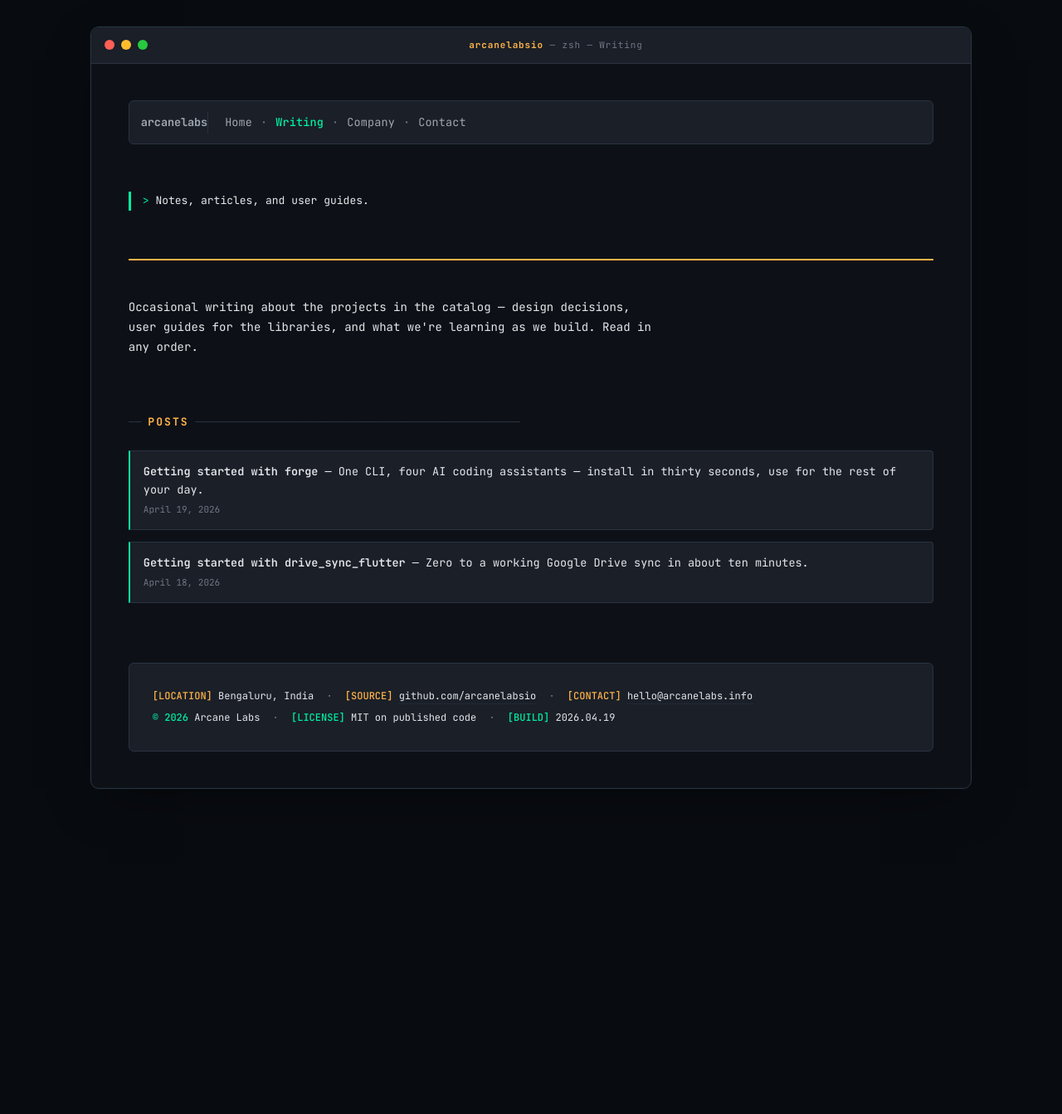
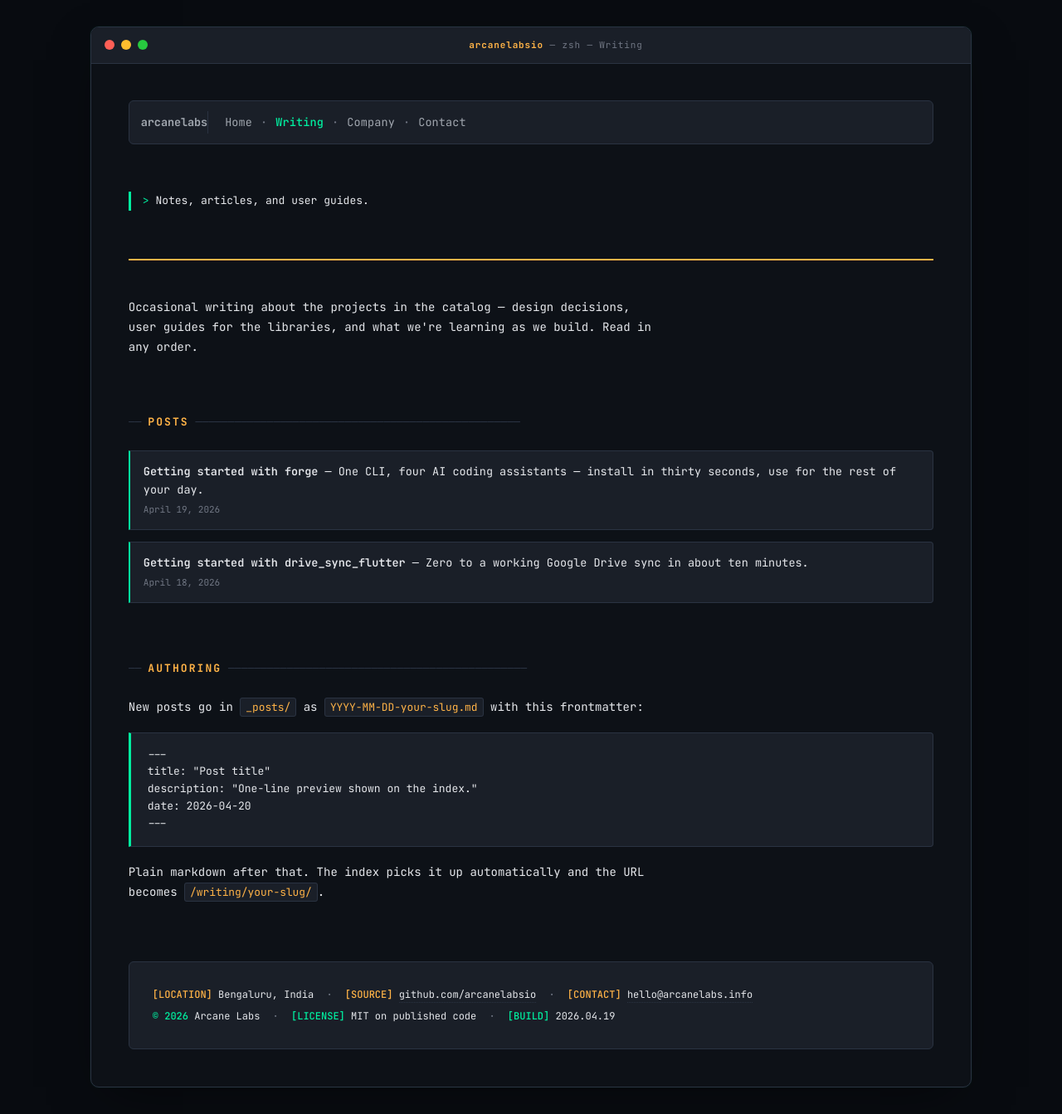
Before and after one commit to arcanelabsio/arcanelabs.info, a Jekyll site: the page built from writing/index.html, in a window 1280 px wide. Shown: the whole page at 83% size. Built offline with Jekyll 4.4.1, drawn with Linux system fonts in a browser that asks for light colours; before the commit the page ends 983 px from its top, so only the background shows below that.

Commit message:
docs(writing): tighten the markdown-driven writing workflow
Clarify the authoring workflow while keeping the reliable _posts/
convention. The site already renders posts from a specific folder
with frontmatter-driven previews and full markdown bodies — this
commit makes that intent explicit and documents it on the writing
index.

- _posts/ remains the authored content folder. Filenames follow
  Jekyll's YYYY-MM-DD-slug.md convention; URLs stay /writing/<slug>/
  via the permalink setting.
- Post frontmatter trimmed: 'layout: post' is now applied via
  _config.yml defaults (scope: type=posts) instead of being repeated
  on every file. Authors only set title + description + date.
- writing/index.html adds an 'Authoring' section that shows the
  exact frontmatter to copy for a new post, so the workflow is
  visible rather than tribal knowledge.
- _layouts/post.html cleaned up to the essentials: crumb + date in
  the file-viewer head, title + description + content in the body.
- kramdown tuned: auto_ids (h2/h3 anchors), toc_levels (for opt-in
  TOC via {:toc}), footnote_nr — none of which affect rendering
  unless a post uses them.

Note: attempted to migrate to an explicit _writing/ Jekyll collection
for cleaner semantics, but GitHub Pages' bundled gem renders
custom-collection documents without writing them to disk, even with
output: true. The _posts/ convention works reliably in that
environment, so that's what we're staying on.

```diff
--- a/_config.yml
+++ b/_config.yml
@@ -49,11 +49,12 @@ kramdown:
   syntax_highlighter: rouge
   input: GFM
   hard_wrap: false
+  auto_ids: true
+  footnote_nr: 1
+  toc_levels: "2,3"
 
-# Posts live under /writing/:slug/
+# Posts live in _posts/ as <YYYY-MM-DD-slug>.md and render at /writing/<slug>/
 permalink: /writing/:slug/
-
-# Build future-dated posts too
 future: true
 
 defaults:
@@ -62,6 +63,10 @@ defaults:
       type: pages
     values:
       layout: default
+  - scope:
+      type: posts
+    values:
+      layout: post
 
 exclude:
   - README.md
@@ -69,13 +74,3 @@ exclude:
   - Gemfile.lock
   - vendor
   - .jekyll-cache
-
-# Top nav links.
-nav:
-  - title: Projects
-    url: /#projects
-  - title: GitHub
-    url: https://github.com/arcanelabsio
-    external: true
-  - title: Contact
-    url: /contact/
--- a/_layouts/post.html
+++ b/_layouts/post.html
@@ -3,7 +3,7 @@ layout: editorial
 ---
 <article class="lh__post">
   <div class="lh__post__head">
-    <span class="lh__post__crumb">writing / {{ page.slug | default: page.url | split: "/" | last }}.md</span>
+    <span class="lh__post__crumb">writing / {{ page.url | split: "/" | last }}.md</span>
     <time class="lh__post__date" datetime="{{ page.date | date_to_xmlschema }}">{{ page.date | date: "%Y-%m-%d" }}</time>
   </div>
 
--- a/writing/index.html
+++ b/writing/index.html
@@ -35,3 +35,20 @@ permalink: /writing/
     <p><em>Nothing published yet — first pieces are on the way.</em></p>
   {% endif %}
 </section>
+
+<section class="lh__section">
+  <div class="lh__sep">── <strong>AUTHORING</strong> ──────────────────────────────────────────────</div>
+  <p>
+    New posts go in <code>_posts/</code> as
+    <code>YYYY-MM-DD-your-slug.md</code> with this frontmatter:
+  </p>
+  <pre><code>---
+title: "Post title"
+description: "One-line preview shown on the index."
+date: 2026-04-20
+---</code></pre>
+  <p>
+    Plain markdown after that. The index picks it up automatically
+    and the URL becomes <code>/writing/your-slug/</code>.
+  </p>
+</section>
```
Also changed, not shown: _posts/2026-04-18-getting-started-with-drive-sync-flutter.md (+0 -1 lines), _posts/2026-04-19-getting-started-with-forge.md (+0 -1 lines).
